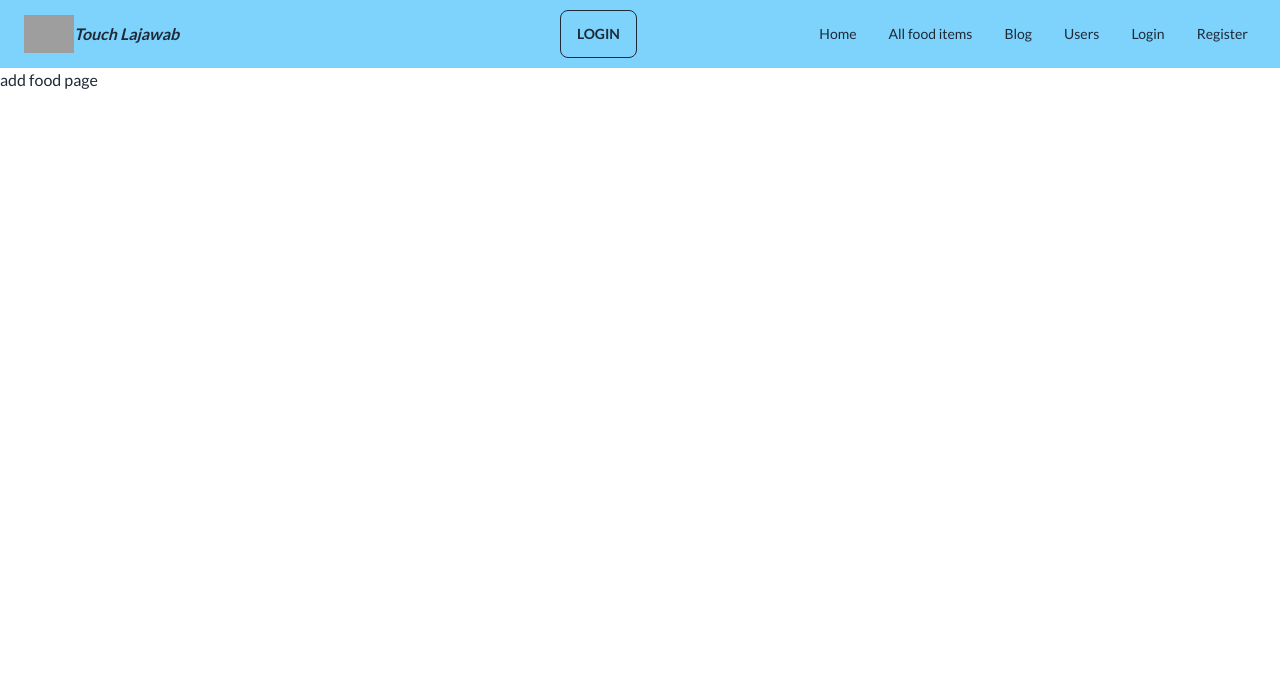
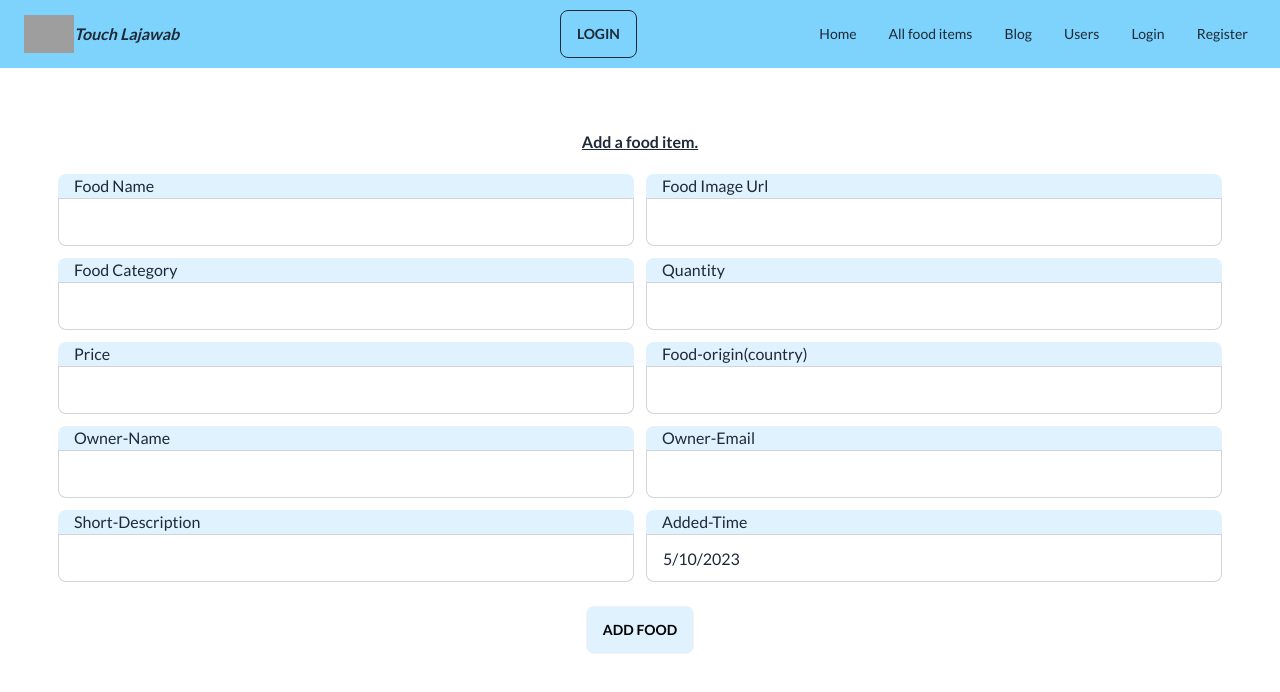
Before and after one commit to Masum-Reza2/Touch-Lajawab-Client-side, a React (Vite) app: page /addAfood in a window 1280 px wide. Shown: the top 692 px of the page. Built offline with nearby package versions, Linux system fonts and the light colour scheme; no server answers; grey boxes are pictures that could not be loaded.

Commit message:
log in and logout token toggle completed

```diff
--- a/package.json
+++ b/package.json
@@ -11,6 +11,7 @@
   },
   "dependencies": {
     "@tanstack/react-query": "^5.7.0",
+    "axios": "^1.6.0",
     "firebase": "^10.5.2",
     "localforage": "^1.10.0",
     "match-sorter": "^6.3.1",
--- a/src/Components/Header/UserInfo.jsx
+++ b/src/Components/Header/UserInfo.jsx
@@ -17,11 +17,11 @@ const UserInfo = () => {
     }
     return (
         <>
-            <div className="flex-1 px-2 mx-2 justify-end lg:justify-center translate-y-1">
+            <div className="flex-1 px-2 mx-2 justify-end lg:justify-center translate-y-1 z-50">
 
                 {
                     user ?
-                        <div className='flex items-center gap-2'>
+                        <div className='flex items-center gap-2 '>
                             <div className="dropdown dropdown-end">
                                 <label tabIndex={0} className="btn btn-ghost btn-circle">
                                     <div className="rounded-full ">
@@ -41,7 +41,7 @@ const UserInfo = () => {
                                     <Link to={'addAfood'}>
                                         <li><p>Add a food item</p></li>
                                     </Link>
-                                    <li className='font-bold' onClick={handleLogOut}><p>Logout</p></li>
+                                    <li className='font-extrabold' onClick={handleLogOut}><p>Logout</p></li>
 
                                 </ul>
                             </div>
--- a/src/ControlRoom/ControlRoom.jsx
+++ b/src/ControlRoom/ControlRoom.jsx
@@ -2,6 +2,7 @@ import { createContext, useEffect, useState } from "react";
 import PropTypes from 'prop-types';
 import { GithubAuthProvider, GoogleAuthProvider, createUserWithEmailAndPassword, onAuthStateChanged, signInWithEmailAndPassword, signInWithPopup, signOut, updateProfile } from "firebase/auth";
 import auth from "../ConfigFiles/firebase.config";
+import useSecureAxios from "../Hooks/useSecureAxios";
 
 export const GlobalContext = createContext();
 
@@ -9,6 +10,7 @@ const ControlRoom = ({ children }) => {
 
     const [user, setUser] = useState(null);
     const [loading, setLoading] = useState(true);
+    const secureAxios = useSecureAxios();
 
     // create user
     const createUser = (email, password) => {
@@ -53,6 +55,28 @@ const ControlRoom = ({ children }) => {
             setUser(currentUser);
             console.log('current user is', currentUser);
             setLoading(false);
+
+            // set and clear token from cookie while user login and logout
+            const jwtUser = { email: currentUser?.email || user?.email }
+
+            if (currentUser) {
+                secureAxios.post('/jwt', jwtUser)
+                    .then(result => {
+                        // console.log(result.data)
+                    })
+                    .catch(error => {
+                        // console.log(error.message)
+                    })
+            }
+            else {
+                secureAxios.post('/logout', jwtUser)
+                    .then(result => {
+                        // console.log(result.data)
+                    })
+                    .catch(error => {
+                        // console.log(error.message)
+                    })
+            }
         });
         return () => {
             return unsubscribe();
--- /dev/null
+++ b/src/Hooks/useSecureAxios.jsx
@@ -0,0 +1,16 @@
+import axios from "axios";
+
+const axiosSecure = axios.create({
+    baseURL: 'http://localhost:5000',
+    withCredentials: true,
+});
+
+const useSecureAxios = () => {
+
+    //  interceptor here
+
+
+    return axiosSecure;
+}
+
+export default useSecureAxios
--- a/src/Pages/AddAfood/AddAfood.jsx
+++ b/src/Pages/AddAfood/AddAfood.jsx
@@ -1,7 +1,108 @@
+import { useState } from "react";
+import useGlobal from "../../Hooks/useGlobal";
+import useSecureAxios from "../../Hooks/useSecureAxios";
+import toast from "react-hot-toast";
+
 const AddAfood = () => {
+    let date = new Date().getDate();
+    let month = new Date().getMonth();
+    let year = new Date().getFullYear();
+    let currentDay = `${date}/${month}/${year}`
+
+    const [today, setToday] = useState(currentDay);
+    const { user } = useGlobal();
+    const secureAxios = useSecureAxios();
+
+    const handleAddProduct = e => {
+        e.preventDefault();
+        const form = e.target;
+        const foodName = form.foodName.value;
+        const img = form.foodImg.value;
+        const foodCategory = form.foodCategory.value;
+        const quantity = form.quantity.value;
+        const price = form.price.value;
+        const foodOrigin = form.foodOrigin.value;
+        const ownerName = form.ownerName.value;
+        const ownerEmail = form.ownerEmail.value;
+        const shortDesc = form.shortDesc.value;
+        const addedTime = form.addedTime.value;
+
+        const newFoodItem = { foodName, img, foodCategory, quantity, price, foodOrigin, ownerName, ownerEmail, shortDesc, addedTime };
+        // console.log(newFoodItem);
+
+        // sending to db
+        secureAxios.post('/allFoods', newFoodItem)
+            .then(result => {
+                if (result.data.insertedId) {
+                    toast.success(`Food item ${foodName} added successfully!`)
+                }
+            })
+            .catch(error => toast.error(error.message))
+    }
+
+
     return (
-        <div>
-            add food page
+        <div className={`w-[90%] mx-auto py-5 min-h-screen md:min-h-[80vh] flex flex-col items-center justify-center`}>
+            <h1 className="py-2 md:py-5 font-semibold underline">Add a food item.</h1>
+            <form onSubmit={handleAddProduct} className="space-y-3">
+                {/* image and name */}
+                <div className="flex flex-col md:flex-row w-full gap-3 max-w-7xl">
+                    <label className="input-group input-group-vertical w-[85vw] md:w-[45vw] ">
+                        <span className="bg-sky-100">Food Name</span>
+                        <input required type="text" name="foodName" className="input input-bordered" />
+                    </label>
+                    <label className="input-group input-group-vertical w-[85vw] md:w-[45vw] ">
+                        <span className="bg-sky-100">Food Image Url</span>
+                        <input required type="text" name="foodImg" className="input input-bordered" />
+                    </label>
+                </div>
+                {/* brandName and price */}
+                <div className="flex flex-col md:flex-row w-full gap-3 max-w-7xl">
+                    <label className="input-group input-group-vertical w-[85vw] md:w-[45vw] ">
+                        <span className="bg-sky-100">Food Category</span>
+                        <input required type="text" name="foodCategory" className="input input-bordered" />
+                    </label>
+                    <label className="input-group input-group-vertical w-[85vw] md:w-[45vw] ">
+                        <span className="bg-sky-100">Quantity</span>
+                        <input required type="text" name="quantity" className="input input-bordered" />
+                    </label>
+                </div>
+                {/* price and shortDesc */}
+                <div className="flex flex-col md:flex-row w-full gap-3 max-w-7xl">
+                    <label className="input-group input-group-vertical w-[85vw] md:w-[45vw] ">
+                        <span className="bg-sky-100">Price</span>
+                        <input required type="text" name="price" className="input input-bordered" />
+                    </label>
+                    <label className="input-group input-group-vertical w-[85vw] md:w-[45vw] ">
+                        <span className="bg-sky-100">Food-origin(country)</span>
+                        <input required type="text" name="foodOrigin" className="input input-bordered" />
+                    </label>
+                </div>
+                <div className="flex flex-col md:flex-row w-full gap-3 max-w-7xl">
+                    <label className="input-group input-group-vertical w-[85vw] md:w-[45vw] ">
+                        <span className="bg-sky-100">Owner-Name</span>
+                        <input defaultValue={user?.displayName} readOnly required type="text" name="ownerName" className="input input-bordered" />
+                    </label>
+                    <label className="input-group input-group-vertical w-[85vw] md:w-[45vw] ">
+                        <span className="bg-sky-100">Owner-Email</span>
+                        <input defaultValue={user?.email} readOnly required type="text" name="ownerEmail" className="input input-bordered" />
+                    </label>
+                </div>
+                <div className="flex flex-col md:flex-row w-full gap-3 max-w-7xl">
+                    <label className="input-group input-group-vertical w-[85vw] md:w-[45vw] ">
+                        <span className="bg-sky-100">Short-Description</span>
+                        <input required type="text" name="shortDesc" className="input input-bordered" />
+                    </label>
+                    <label className="input-group input-group-vertical w-[85vw] md:w-[45vw] ">
+                        <span className="bg-sky-100">Added-Time</span>
+                        <input required type="text" readOnly defaultValue={today} name="addedTime" className="input input-bordered" />
+                    </label>
+                </div>
+
+                <div className="text-center py-3">
+                    <button className="btn bg-sky-100 text-black" type="submit">Add Food</button>
+                </div>
+            </form>
         </div>
     )
 }
```
Also changed, not shown: 1 other file (tests, documents, lock files or other folders).
